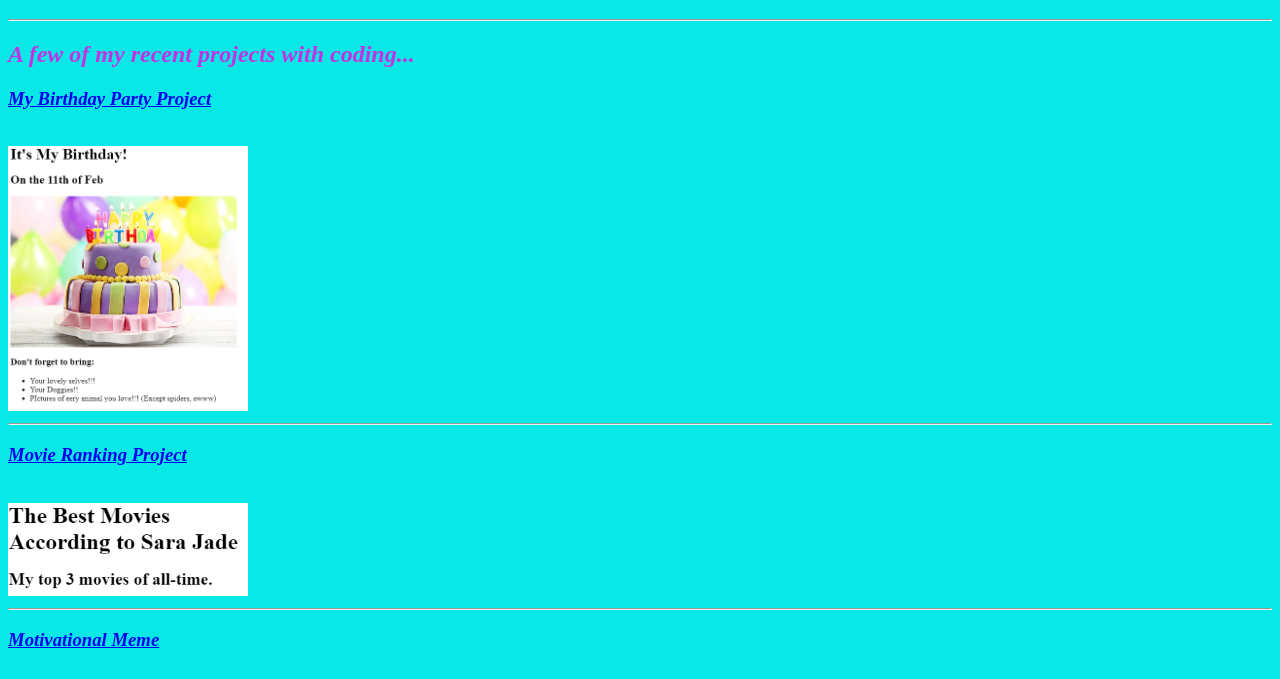
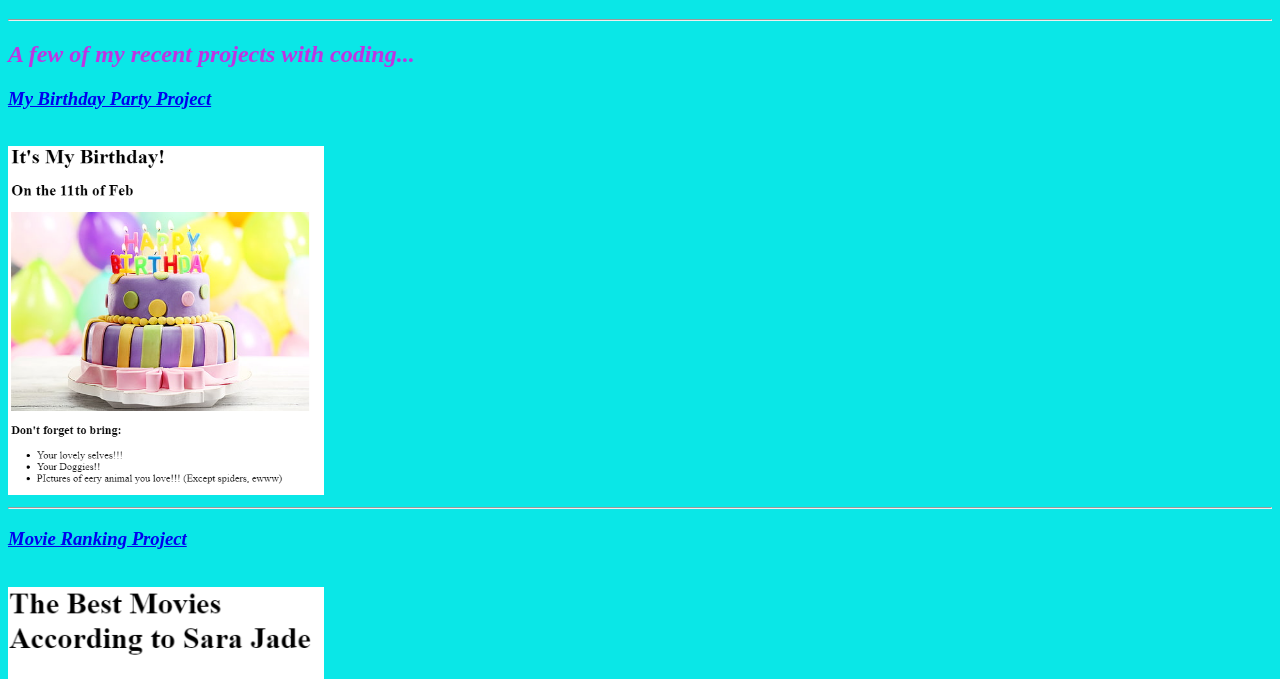
Before and after one commit to SaraWolfe89/portfolio, a plain HTML site: page HTML Training Projects.html in a window 1280 px wide. Shown: the part 61-740 px from the top of the page. Drawn offline with Linux system fonts and the light colour scheme.

Commit message:
Add files via upload

```diff
--- a/HTML Training Projects.html
+++ b/HTML Training Projects.html
@@ -5,7 +5,7 @@
     <title>Welcome To My HTML Projects</title>
     <style>
       #img-doc {
-        width: 15em;
+        width: 25%;
         height: auto;
       }
     </style>
```
